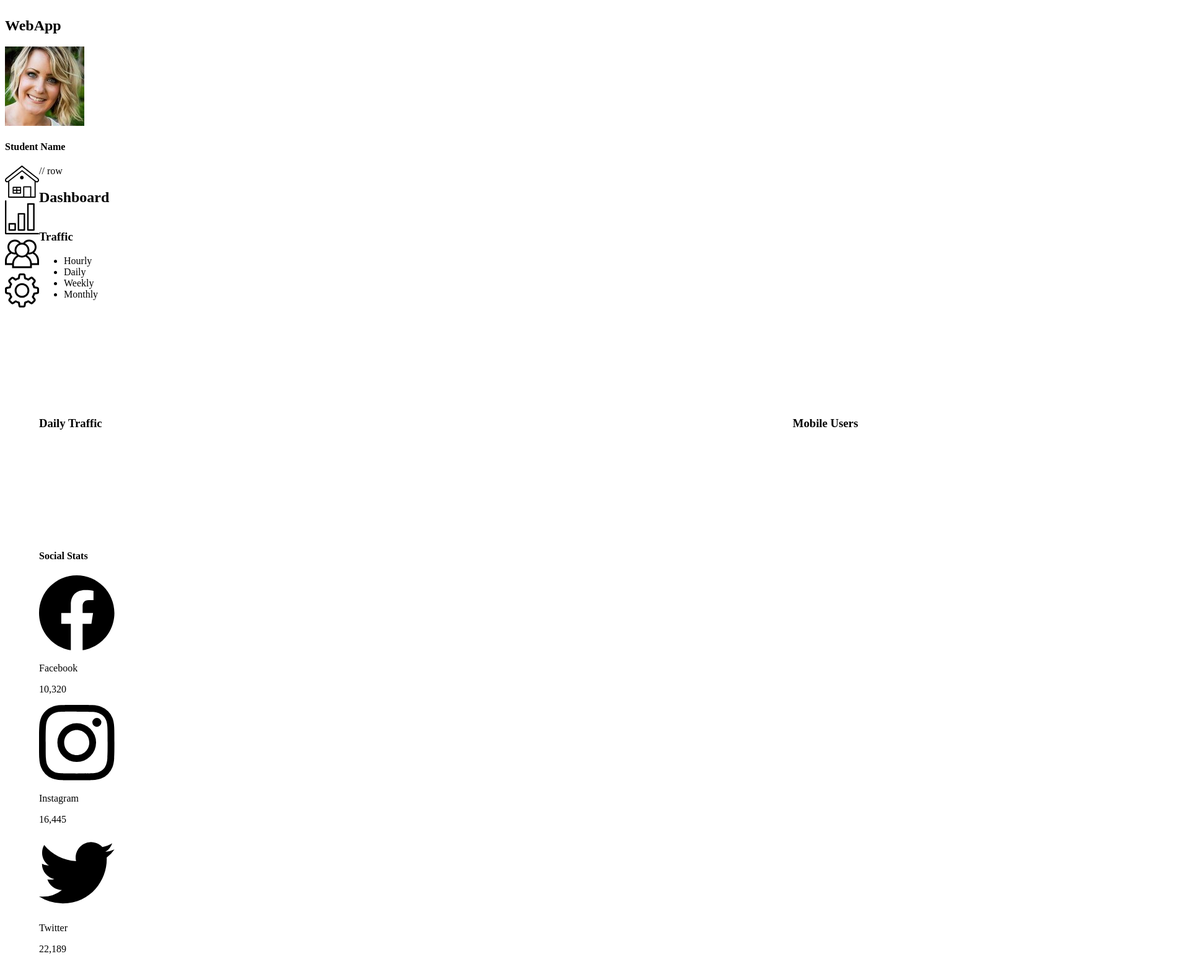
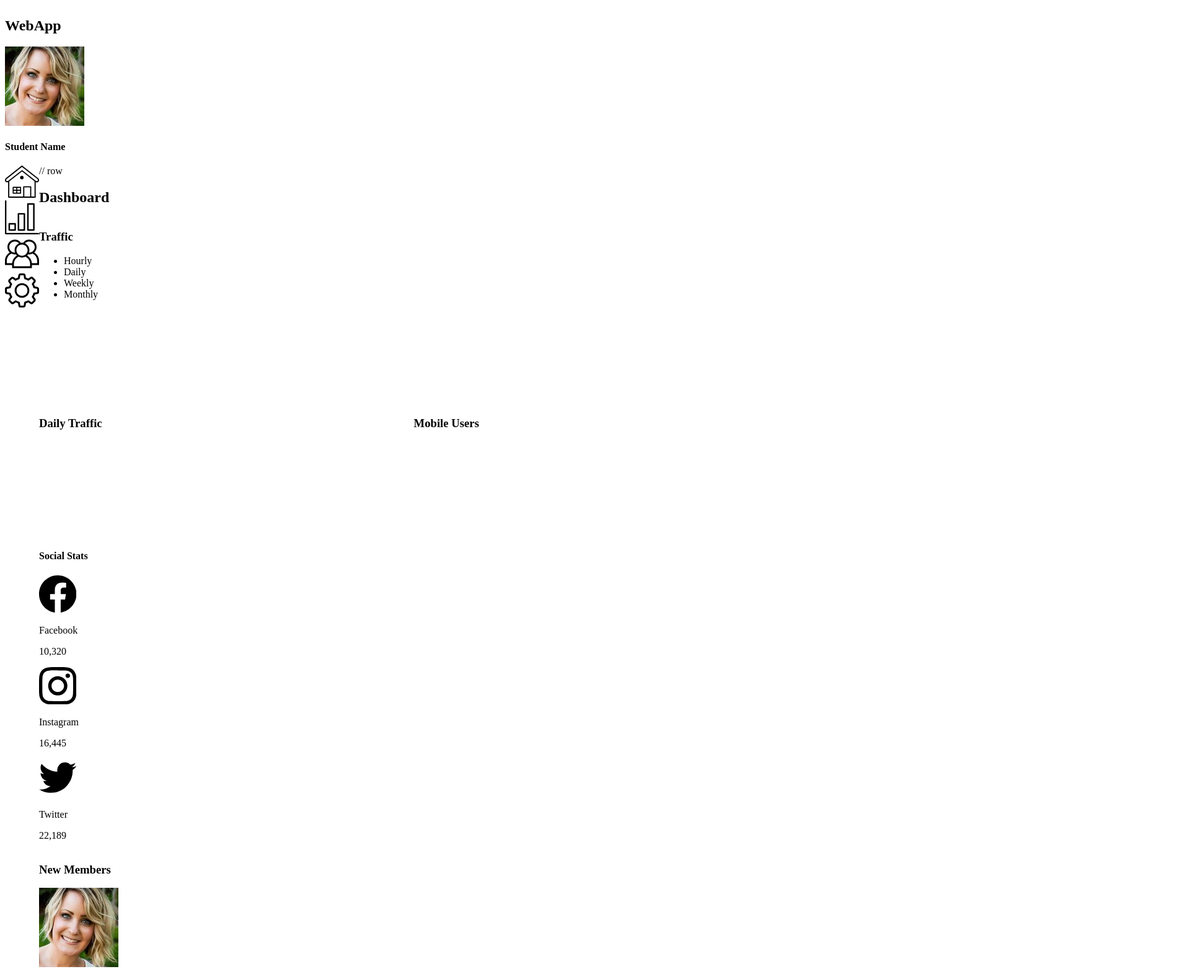
Before and after one commit to critter1996/FEWD-7_web_app_dashboardCW, a plain HTML site: page index.html in a window 1280 px wide. Shown: the top 1563 px of the page at 62% size, 1920 px wide, since content can reach past the window. Drawn offline with Linux system fonts and the light colour scheme.

Commit message:
sass images

```diff
--- a/SASS/styles.scss
+++ b/SASS/styles.scss
@@ -5,23 +5,3 @@
 @import
         "base/index",
         "components/index";
-
-
-
-
-
-
-.social-image {
-    //display: none;
-    width: 10%;
-    height: auto;
-}
-
-.nav-icon {
-    width: 100%;
-    height: auto;
-}
-
-.widget-container-full, .widget-container-half {
-    width: 95vw;
-    }
```
Also changed, not shown: CSS/styles.css, 1 other file.
